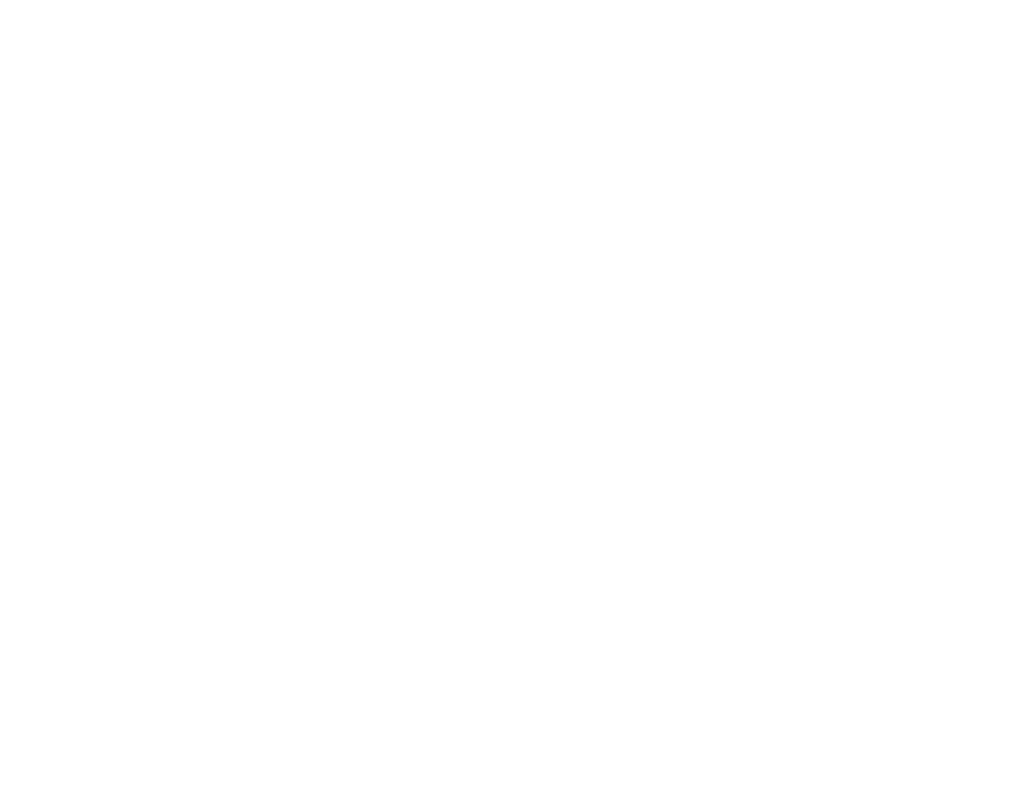
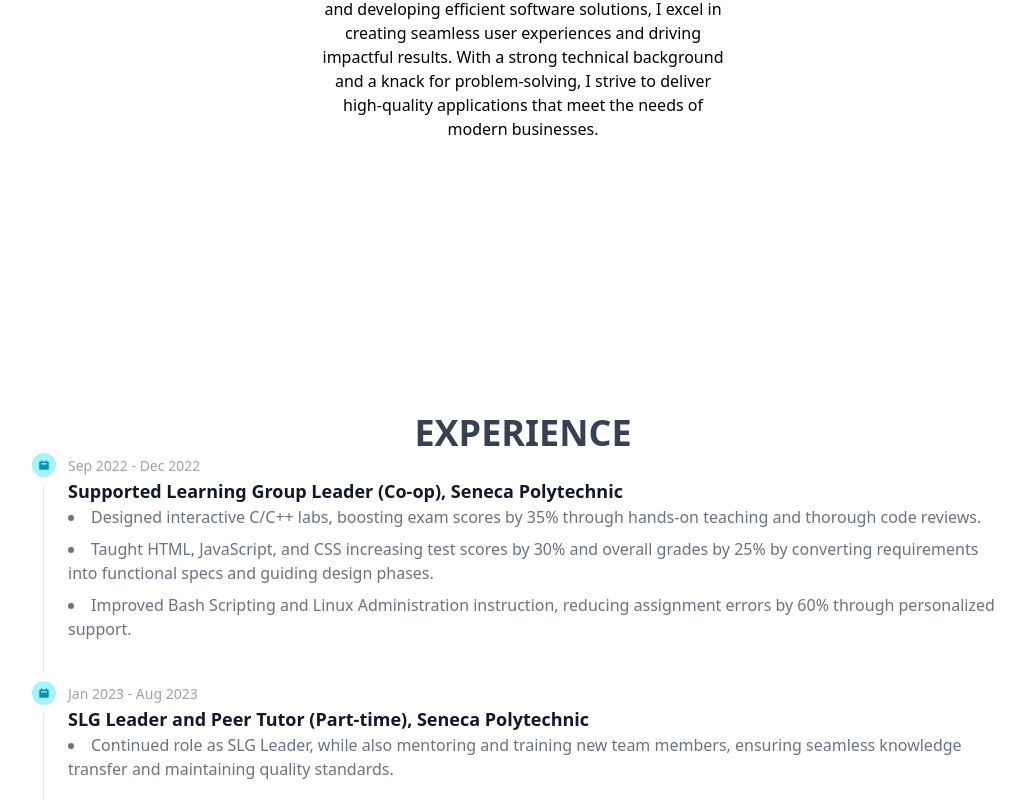
Before and after one commit to hamitsehjal/Portfolio-Hamit, a React (Vite) app: page / in a window 1280 px wide. Shown: the part 2000-2800 px from the top of the page, without its empty margins (117-1142 px from the left). Before the commit the page ends 800 px from the top, so only its background shows below. Built offline with nearby package versions, Linux system fonts and the light colour scheme.

Commit message:
Add new Section for Experience

```diff
--- a/src/App.jsx
+++ b/src/App.jsx
@@ -11,8 +11,7 @@ import Footer from "./Components/Footer";
 import Header from "./Components/Header";
 import Home from "./Components/Home";
 import Portfolio from "./Components/Portfolio";
-
-import "./styles.css";
+import Experience from "./Components/Experience";
 
 /**
  * This object represents your information. The project is set so that you
@@ -44,6 +43,7 @@ const App = () => {
       <Header />
       <Home name={siteProps.name} title={siteProps.title} />
       <About />
+      <Experience />
       <Portfolio />
       <Footer {...siteProps} primaryColor={primaryColor} secondaryColor={secondaryColor} />
     </div>
--- /dev/null
+++ b/src/Components/Experience.jsx
@@ -0,0 +1,64 @@
+import React from "react";
+import { Timeline } from "flowbite-react";
+import { HiCalendar } from "react-icons/hi";
+
+const experienceList = [
+    {
+        title: "Supported Learning Group Leader (Co-op), Seneca Polytechnic",
+        time: "Sep 2022 - Dec 2022",
+        description: [
+            "Designed interactive C/C++ labs, boosting exam scores by 35% through hands-on teaching and thorough code reviews.",
+            "Taught HTML, JavaScript, and CSS increasing test scores by 30% and overall grades by 25% by converting requirements into functional specs and guiding design phases.",
+            "Improved Bash Scripting and Linux Administration instruction, reducing assignment errors by 60% through personalized support."
+        ]
+    }, {
+        title: "SLG Leader and Peer Tutor (Part-time), Seneca Polytechnic",
+        time: "Jan 2023 - Aug 2023",
+        description: [
+            "Continued role as SLG Leader, while also mentoring and training new team members, ensuring seamless knowledge transfer and maintaining quality standards."
+        ]
+
+    },
+    {
+        title: "Software Developer Intern (Co-op), Toronto District School Board",
+        time: "Aug 2023 - Present",
+        description: [
+            "Facilitated accessibility-driven website development and maintenance across three domains, www.tdsb.on.ca, www.schoolweb.tdsb.on.ca, and tdsbweb.tdsb.on.ca",
+            "Worked on accessibility enhancements across above mentioned domains, resulting in a tangible 20% increase in user engagement and a notable surge in positive user feedback regarding improved site usability",
+            "Managed TDSB's CMS, seamlessly migrating independent school sites under the TDSB umbrella to enhance security, site reachability, and overall performance"
+        ],
+    }
+]
+function Experience() {
+    return (
+        <div id="experience" className="mx-auto p-4 md:p-24 lg:p-40">
+            <h2 className="text-4xl font-semibold text-center text-gray-700">EXPERIENCE</h2>
+            <Timeline>
+                {experienceList.map((work) => (
+                    <Timeline.Item>
+                        <Timeline.Point icon={HiCalendar} />
+                        <Timeline.Content>
+                            <Timeline.Time>{work.time}</Timeline.Time>
+                            <Timeline.Title>
+                                {work.title}
+                            </Timeline.Title>
+                            <Timeline.Body>
+                                <ul className="list-disc list-inside">
+                                    {work.description.map((detail) => (
+                                        <li className="mb-2 ">
+                                            {detail}
+                                        </li>
+
+                                    ))}
+                                </ul>
+                            </Timeline.Body>
+                        </Timeline.Content>
+                    </Timeline.Item>
+
+                ))}
+            </Timeline>
+        </div>
+    );
+}
+
+export default Experience;
```
